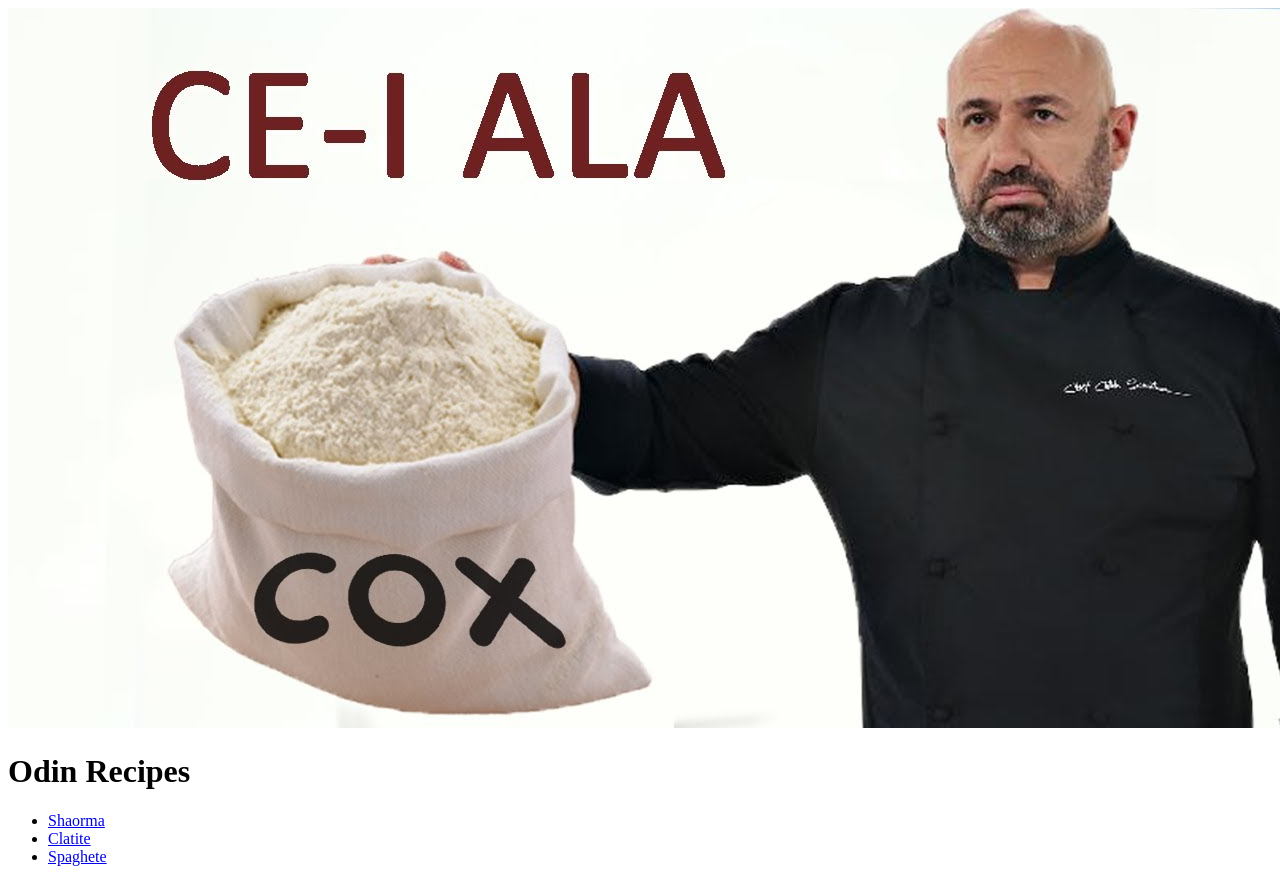
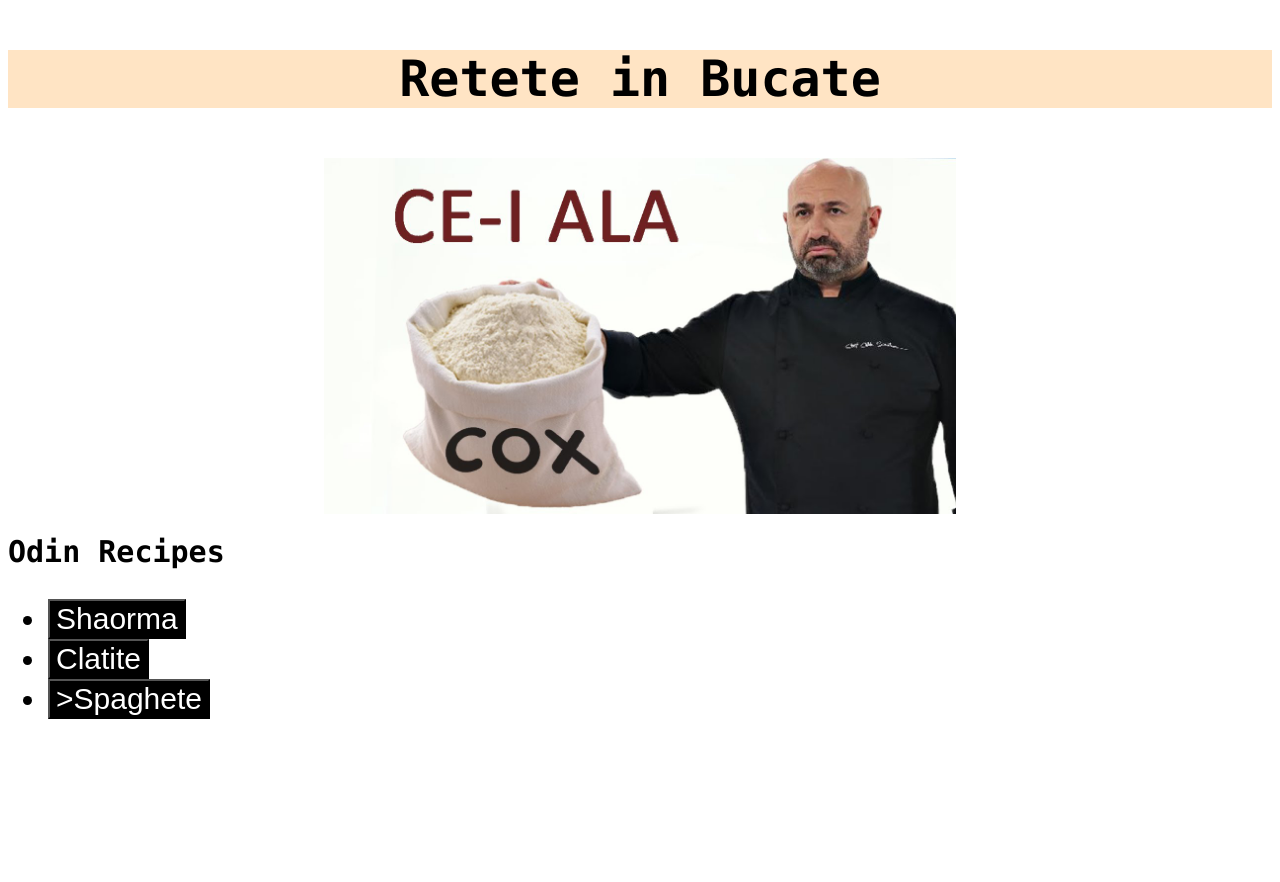
Before and after one commit to 3amsads/odin-recipes, a plain HTML site: page index.html in a window 1280 px wide. After the commit the page ends 800 px from the top, so only its background shows below. Drawn offline with Linux system fonts and the light colour scheme.

Commit message:
Add style.css and improve design

```diff
--- a/index.html
+++ b/index.html
@@ -5,18 +5,20 @@
     <head>
         <meta charset="utf-8">
         <title>Retete Secrete</title>
+        <link rel="stylesheet" href="style.css">
     </head>
 
     <body>
+        <p class="titlu">Retete in Bucate</p>
 
-        <img src="imgs/scarlatescu.jpg" alt="poza cu scarlatescu">
+        <img class="abc" src="imgs/scarlatescu.jpg" alt="poza cu scarlatescu">
 
-        <h1>Odin Recipes</h1>
+        <h1 class="first-page">Odin Recipes</h1>
 
-        <ul>
-            <li><a href="recipes/shaorma.html">Shaorma</a></li>
-            <li><a href="recipes/clatite.html">Clatite</a></li>
-            <li><a href="recipes/spaghete.html">Spaghete</a></li>
+        <ul class="first-pg">
+            <li><a href="recipes/shaorma.html"><button class="retete">Shaorma</button></a></li>
+            <li><a href="recipes/clatite.html"><button class="retete">Clatite</button></a></li>
+            <li><a href="recipes/spaghete.html"><button class="retete">>Spaghete</button></a></li>
         </ul>
 
     </body>
--- /dev/null
+++ b/style.css
@@ -0,0 +1,35 @@
+body {
+    font-family: "Lucida Console", sans-serif;
+}
+
+.titlu {
+    color: rgb(0, 0, 0);
+    background-color: bisque;
+    font-weight: 700;
+    font-size: 50px;
+    text-align: center
+}
+
+
+.abc {
+    width: 800px;
+    height: auto;
+    display: block;
+    margin-left: auto;
+    margin-right: auto;
+    width: 50%;
+
+}
+
+.first-page {
+    font-size: 30px;
+}
+
+.retete {
+    font-size: 30px;
+    background-color: rgb(0, 0, 0);
+    color: white
+}
+.first-pg {
+    font-size: 30px;
+}
```
